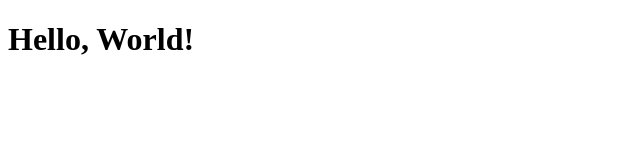
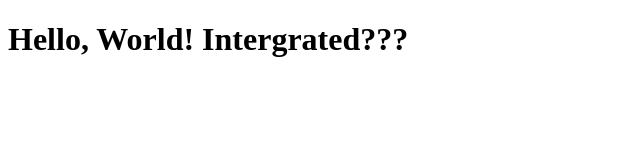
Before and after one commit to KikiChuang2022/week2-lab, a plain HTML site: page index.html in a window 1280 px wide. Shown: the whole page, without its empty margins (0-640 px from the left). Drawn offline with Linux system fonts and the light colour scheme.

Commit message:
intergrate

```diff
--- a/index.html
+++ b/index.html
@@ -6,6 +6,6 @@
     <title>Hello</title>
 </head>
 <body>
-    <h1>Hello, World!</h1>
+    <h1>Hello, World! Intergrated???</h1>
 </body>
 </html>
```
